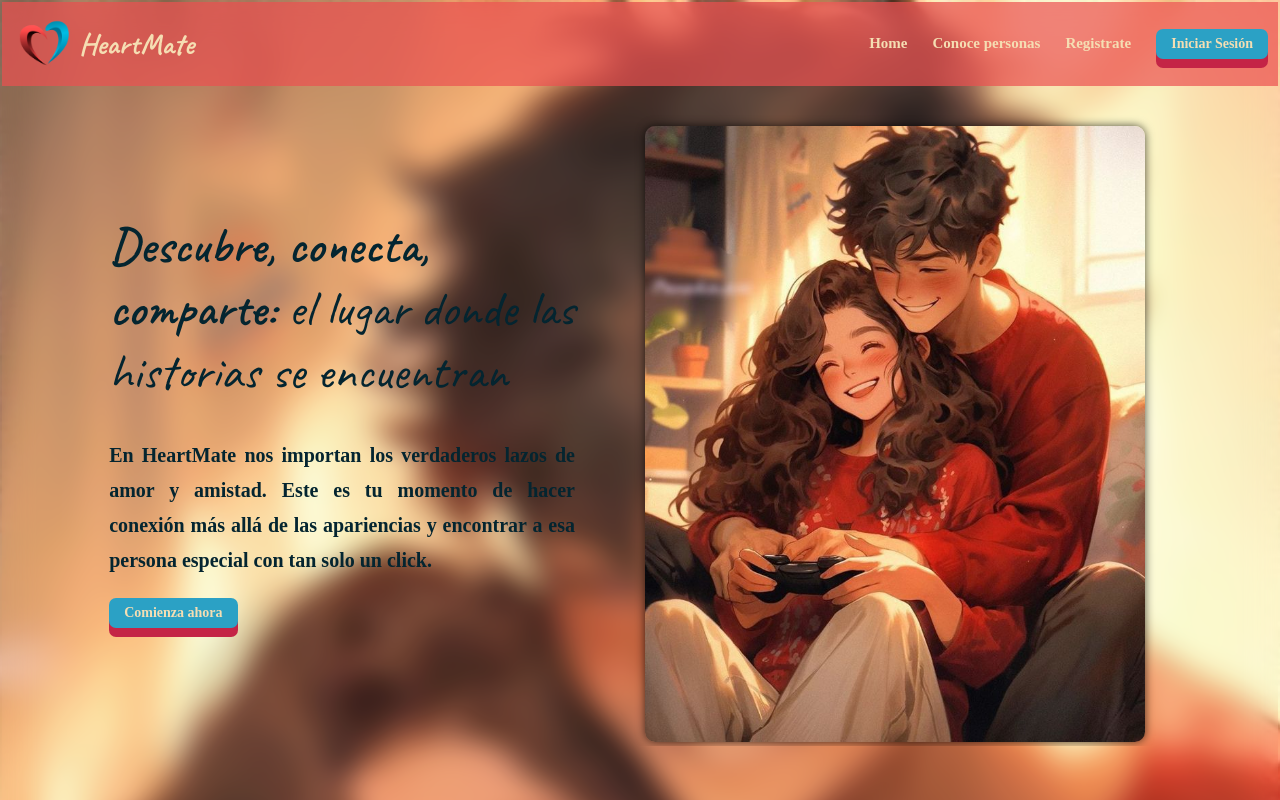
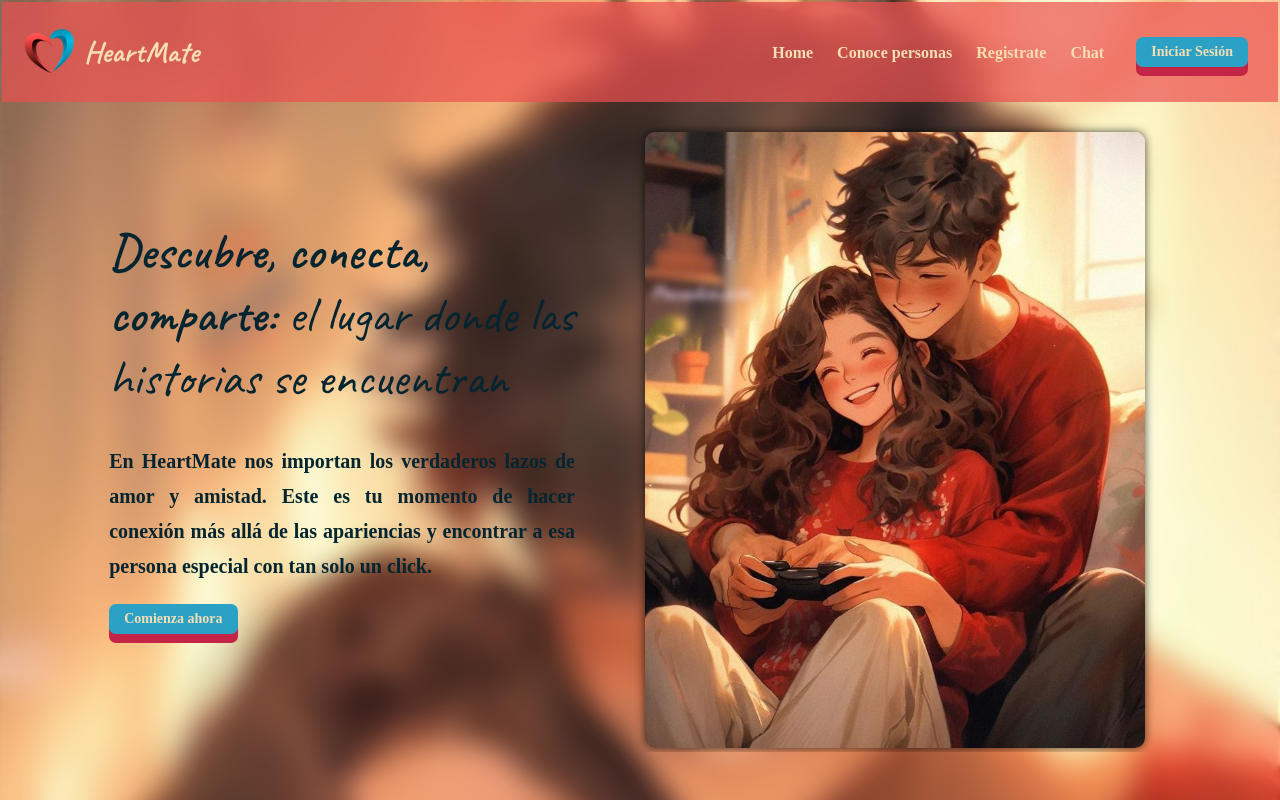
Before and after one commit to VeroBerrondo/INDUSTRIAS-HURTADO, a plain HTML site: page index.html in a window 1280 px wide. Shown: the top 800 px of the page. Drawn offline with nearby package versions, Linux system fonts and the light colour scheme.

Commit message:
Add files via upload

```diff
--- a/estilos.css
+++ b/estilos.css
@@ -1,24 +1,172 @@
-*{
+* {
     padding: 0;
     margin: 0;
     box-sizing: border-box;
+
+
+}
+
+.layer {
+    width: 100%;
+    height: 100%;
+    position: relative;
+    background: url(./assets/imgs/pareja.jpg) no-repeat center;
+    background-size: cover;
+    display: flex;
+    align-items: center;
+
+
+}
+
+.layer-effect {
+    width: 100%;
+    height: 100%;
+    border: 2px solid #fafafa10;
+
+}
+
+.glass-effect {
+    background: #fafafa10;
+    backdrop-filter: blur(0.9rem);
+
+}
+
+/* Hamburguesa */
+.navbar {
+    display: flex;
+    min-height: 30px;
+    background-color: rgba(235, 80, 81, 0.7);
+    color: wheat;
+    padding: 12px 12px;
+    justify-content: space-between;
+    align-items: center;
+    height: 100px;
+    position: relative;
+
+
+}
+
+.checkbox,
+.icons {
+    width: 50px;
+    height: 50px;
+    position: absolute;
+    top: 10px;
+    right: 12px;
+    cursor: pointer;
+}
+
+.icons {
+    pointer-events: none;
+    font-size: 50px;
+}
+
+.checkbox {
+    opacity: 0;
+}
+
+.fi-br-cross {
+    display: none;
+}
+
+.checkbox:checked~.fi-br-menu-burger {
+    display: none;
+}
+
+.checkbox:checked~.fi-br-cross {
+    display: block;
+}
+
+.menu {
+    width: 200px;
+    position: absolute;
+    top: 100px;
+    right: 0px;
+    display: none;
+    box-shadow: 0 0 10px rgb(0, 0, 0);
+}
+
+.menu li {
+    list-style: none;
+}
+
+.menu li a {
+    color: wheat;
+    background-color: rgb(4, 69, 95);
+    display: block;
+    padding: 12px 12px;
+    margin: 0;
+}
+
+.menu li a:hover {
+    background-color: rgb(43, 161, 197);
+    color: rgb(4, 69, 95);
+}
+
+.checkbox:checked~.menu {
+    display: block;
+    top: 100px;
+}
+
+@media screen and (min-width:800px) {
+
+    .checkbox,
+    .fi-br-menu-burger,
+    .fi-br-cross {
+        display: none;
+    }
+
+    .menu {
+        width: unset;
+        height: 48px;
+        display: flex;
+        height: 100px;
+        top: 0;
+        box-shadow: none;
+        padding: 30px 30px;
+    }
+     .menu li a{
+        background-color: rgba(235, 80, 81, 0);
+
+     }
+     .menu li a:hover {
+        background-color: rgba(235, 80, 81, 0);
+    }
+    .menu li .button {
+
+        display: inline-block;
+        padding: 7px 15px;
+        margin-top: 5px;
+        margin-left: 20px;
+        font-size: 14px;
+        cursor: pointer;
+        text-align: center;
+        text-decoration: none;
+        outline: none;
+        color: wheat;
+        background-color: rgb(43, 161, 197);
+        border: none;
+        border-radius: 7px;
+        box-shadow: 0 9px rgb(196, 36, 70);
+
+    }
+    .menu li .button:hover {
+        background-color: rgb(253, 86, 86)
+    }
+    .menu li .button:active {
+        background-color: rgba(172, 47, 20, 0.2);
+        box-shadow: 0 5px rgb(94, 203, 240);
+        transform: translateY(5px);
+        color: wheat;
+    }
+
+
 
 }
 
 
 
-.banner {
-    display: flex;
-    min-height: 30px;
-    background-color: rgba(235, 80, 81, 0.7);
-    padding: 7px;
-    justify-content: space-between;
-    align-items: center;
-    grid-column: 1/13;
-}
-
-
-/* Acá empieza todo lo del Nav */
+/* Izquierda del Nav */
 .logo {
     display: flex;
     align-items: center;
@@ -45,20 +193,9 @@ a {
     text-decoration: none;
     color: wheat;
     font-weight: bold;
-
 }
 
-nav a {
-    margin: 3px;
-    padding-right: 15px;
-    font-size: 15px;
-    text-decoration: none;
 
-}
-
-nav a:hover {
-    color: rgb(20, 130, 163)
-}
 
 .button {
 
@@ -74,6 +211,7 @@ nav a:hover {
     border: none;
     border-radius: 7px;
     box-shadow: 0 9px rgb(196, 36, 70);
+
 }
 
 .button:hover {
@@ -88,13 +226,7 @@ nav a:hover {
 }
 
 
-@media (max-width:900px) {
-    header {
-        flex-direction: column
-    }
 
-
-}
 
 nav {
     padding: 10px 0px;
@@ -102,7 +234,9 @@ nav {
 
 }
 
-body{
+/*................................................*/
+
+body {
     margin: 0;
     padding: 0;
     position: relative;
@@ -113,31 +247,12 @@ body{
 
 }
 
-.capa{
-    width: 100%;
-    height: 100%;
-    position: relative;
-    background: url(./assets/imgs/pareja.jpg) no-repeat center;
-    background-size: cover;
-    display: flex;
-    align-items: center;
-}
-
-.capa-efecto{
-    width: 100%;
-    height: 100%;
-    border: 2px solid #fafafa10;
-
-}
-
-.efecto-glass{
-    background: #fafafa10;
-    backdrop-filter: blur(0.9rem);
-}
-
 /* Acá empieza el Main */
 
-.grid{
+
+
+
+.grid {
     display: grid;
     grid-template-columns: repeat(12, 1fr);
     width: 100%;
@@ -145,14 +260,14 @@ body{
     margin: auto;
     gap: 10px;
     overflow: hidden;
-    align-items: center;
+    align-items: center
+}
 
-}
-.texto-inicio-400{
+.texto-inicio-400 {
     font-weight: 400;
 }
 
-.texto-inicio-600{
+.texto-inicio-600 {
     font-weight: 600;
     color: rgb(4, 37, 48);
     font-size: 50px;
@@ -160,12 +275,12 @@ body{
 
 }
 
-.textos-inicio{
+.textos-inicio {
     grid-column: 2/7;
     padding-right: 60px;
 }
 
-.textos-inicio p{
+.textos-inicio p {
     text-align: justify;
     margin-bottom: 20px;
     line-height: 35px;
@@ -174,19 +289,17 @@ body{
     font-weight: 600;
 }
 
-.header{
-    height: 500px;
 
-}
 
-.img-pareja{
+.img-pareja {
     width: 100%;
     height: auto;
     grid-column: 7/13;
     margin-top: 30px;
 
 }
-.img{
+
+.img {
     width: 95%;
     max-width: 500px;
     border-radius: 10px;
@@ -232,24 +345,24 @@ body{
 
 /* Sección de PASOS */
 
-.instrucciones{
+.instrucciones {
     text-align: center;
     margin: 100px 100px 10px;
     border-radius: 3%;
     overflow: hidden;
     box-shadow: 0 0 10px rgba(0, 0, 0, 0.7);
     padding: 20px;
-    background:  rgba(235,80,81);
+    background: rgba(235, 80, 81);
 }
 
-.instrucciones h1{
+.instrucciones h1 {
     color: rgb(7, 39, 49);
 
 }
 
-.instruccionesFondo{
+.instruccionesFondo {
     height: 370px;
-    background: linear-gradient(180deg, rgba(255, 255, 255, 0) 50%, rgb(235,80,81) 50%);
+    background: linear-gradient(180deg, rgba(255, 255, 255, 0) 50%, rgb(235, 80, 81) 50%);
     padding-bottom: 40px;
     margin-bottom: 10px;
     margin-top: 20px;
@@ -257,7 +370,7 @@ body{
 
 }
 
-.items{
+.items {
     grid-column: 1/-1;
     display: flex;
     width: 100%;
@@ -266,10 +379,11 @@ body{
     align-content: center;
     flex-wrap: wrap;
 
+
 }
 
 
-.item{
+.item {
     width: 30%;
     background: rgba(170, 208, 218, 0.5);
     box-shadow: 0 0 10px rgba(0, 0, 0, 0.7);
@@ -279,40 +393,46 @@ body{
     padding: 20px 10px;
     text-align: center;
 
+
 }
 
-.item p{
+.item p {
     font-size: 20px;
     text-align: center;
     margin-top: 15px;
     color: rgb(0, 0, 0);
+    display: inline;
 }
-.item h2{
+
+.item h2 {
     color: rgb(0, 0, 0);
 
 
 }
-.paso{
+
+.paso {
     margin: 25px 0;
 
 }
 
-/* About us */
+/* Puntos */
 
-.puntos{
+.puntos {
     background-color: white;
     color: bisque;
     height: 100px;
     background: rgba(2, 32, 39, 0.5);
+
+
 }
 
-.textos-puntos{
+.textos-puntos {
     grid-column: 1/-1;
     text-align: center;
 
 }
 
-.punto{
+.punto {
     grid-column: 1/-1;
     display: flex;
     justify-content: space-evenly;
@@ -320,17 +440,23 @@ body{
 
 }
 
-.itemCorazon{
+.itemCorazon {
     display: flex;
     align-items: center;
     text-align: center;
     width: 22%;
 
 }
-.corazon{
+
+.corazon {
     height: 70px;
 }
 
+@media (max-width:800px) {
+    .puntos {
+        flex-direction: column
+    }
+}
 
 /* Sección de testimonios */
 
@@ -339,21 +465,22 @@ body{
 
 }
 
-.textos-historias{
+.textos-historias {
     grid-column: 7/12;
     grid-row: 1/-1;
     margin-bottom: 20px;
 
 }
 
-.textos-historias h2{
+.textos-historias h2 {
     color: bisque;
     font-weight: 600px;
     font-size: 70px;
     font-family: caveat;
 
 }
-.textos-historias p{
+
+.textos-historias p {
     line-height: 35px;
     color: rgb(4, 37, 48);
     font-size: 20px;
@@ -361,7 +488,7 @@ body{
 
 }
 
-.img-historia{
+.img-historia {
     grid-column: 2/7;
     grid-row: 1/-1;
 }
@@ -370,7 +497,7 @@ body{
 
 /* Acá empieza el footer */
 
-footer{
+footer {
     display: flex;
     background-color: rgb(235, 80, 81);
     flex-direction: row;
@@ -382,12 +509,12 @@ footer{
 
 }
 
-.footerContainer{
+.footerContainer {
     width: 100%;
 
 }
 
-.footerContainer p{
+.footerContainer p {
     text-align: center;
     font-size: 20px;
     font-optical-sizing: auto;
@@ -396,26 +523,28 @@ footer{
 
 }
 
-.socialIcons{
-    display:flex;
+.socialIcons {
+    display: flex;
     justify-content: center;
 
 }
 
-.socialIcons a{
+.socialIcons a {
     padding: 20px;
     background-color: rgb(235, 80, 81);
     margin: 40px;
     border-radius: 10%;
 
 }
-.socialIcons a:hover{
+
+.socialIcons a:hover {
     background-color: rgb(241, 150, 150);
     transition: 0.5s;
 
 }
-.footerBottom{
-    background-color: rgb(133,45,45);
+
+.footerBottom {
+    background-color: rgb(133, 45, 45);
     padding: 10px;
     align-items: center;
     display: flex;
@@ -424,7 +553,7 @@ footer{
 }
 
 
-.diseñadores{
+.diseñadores {
     text-transform: uppercase;
     letter-spacing: 5px;
     font-weight: 400;
@@ -433,7 +562,7 @@ footer{
 
 }
 
-.Hurtado{
+.Hurtado {
     width: 30px;
     height: 30px;
     margin-left: 10px;
--- a/index.html
+++ b/index.html
@@ -10,51 +10,63 @@
     <link rel="preconnect" href="https://fonts.googleapis.com">
     <link rel="preconnect" href="https://fonts.gstatic.com" crossorigin>
     <link href="https://fonts.googleapis.com/css2?family=Caveat:wght@400..700&display=swap" rel="stylesheet">
+    <link rel="stylesheet" href="https://cdnjs.cloudflare.com/ajax/libs/animate.css/4.1.1/animate.min.css" />
+    <link rel='stylesheet' href='https://cdn-uicons.flaticon.com/2.3.0/uicons-bold-rounded/css/uicons-bold-rounded.css'>
 </head>
 
 <body>
-    <div class="capa">
-        <div class="capa-efecto">
-            <div class="efecto-glass">
+    <div class="layer">
+        <div class="layer-effect">
+            <div class="glass-effect">
 
                 <header>
-
-                    <div class="grid">
-                        <div class="banner">
+                    <div class="navbar">
                         <a href="#" class="logo">
                             <img src="./assets/imgs/corazon.png" alt="logo corazón" class="logo-img">
                             <h1 class="nombre">HeartMate</h1>
                         </a>
 
-                            <nav>
-                                <a href="" class="">Home</a>
-                                <a href="" class="">Conoce personas</a>
-                                <a href="" class="">Registrate</a>
-                                <a href="" class="button">Iniciar Sesión</a>
+                        <nav class="">
+                            <input class="checkbox" type="checkbox">
+                            <i class="icons fi fi-br-menu-burger"></i>
+                            <i class="icons fi fi-br-cross"></i>
+
+                            <ul class="menu">
+                                <li><a href="#" class="">Home</a></li>
+                                <li><a href="#" class="">Conoce personas</a></li>
+                                <li><a href="#" class="">Registrate</a></li>
+                                <li><a href="#" class="">Chat</a></li>
+                                <li><a href="" class="button">Iniciar Sesión</a></li>
+                            </ul>
+
                         </nav>
                     </div>
+                </header>
 
+
+                <main>
+                    <div class="grid">
                         <div class="textos-inicio">
                             <h1 class="texto-inicio-600">
-                                Descubre, conecta, comparte: <span class="texto-inicio-400">el lugar donde las historias
+                                Descubre, conecta, comparte: <span class="texto-inicio-400">el lugar donde las
+                                    historias
                                     se
                                     encuentran</span>
                             </h1>
-                            <p><br>En HeartMate nos importan los verdaderos lazos de amor y amistad. Este es tu momento
-                                de
-                                hacer conexión más allá de las apariencias y encontrar a esa persona especial con tan
-                                solo
-                                un click.</p>
+                            <p><br>En HeartMate nos importan los verdaderos lazos de amor y amistad. Este es tu
+                                momento de hacer conexión más allá de las apariencias y encontrar a esa persona especial
+                                con
+                                tan solo un click.</p>
                             <a href="" class="button2">Comienza ahora</a>
                         </div>
                         <div class="img-pareja">
                             <img src="./assets/imgs/pareja.jpg" alt="" class="img">
                         </div>
                     </div>
-                </header>
-                <main>
+
+
                     <div class="instrucciones">
-                        <h1>Comienza a conectar en 3 simples pasos</h1>
+                        <h1 class="">Comienza a conectar en 3 simples pasos</h1>
                     </div>
                     <section class="instruccionesFondo">
                         <section class="grid">
```
Lines whose indentation alone changed are shown as unchanged.
